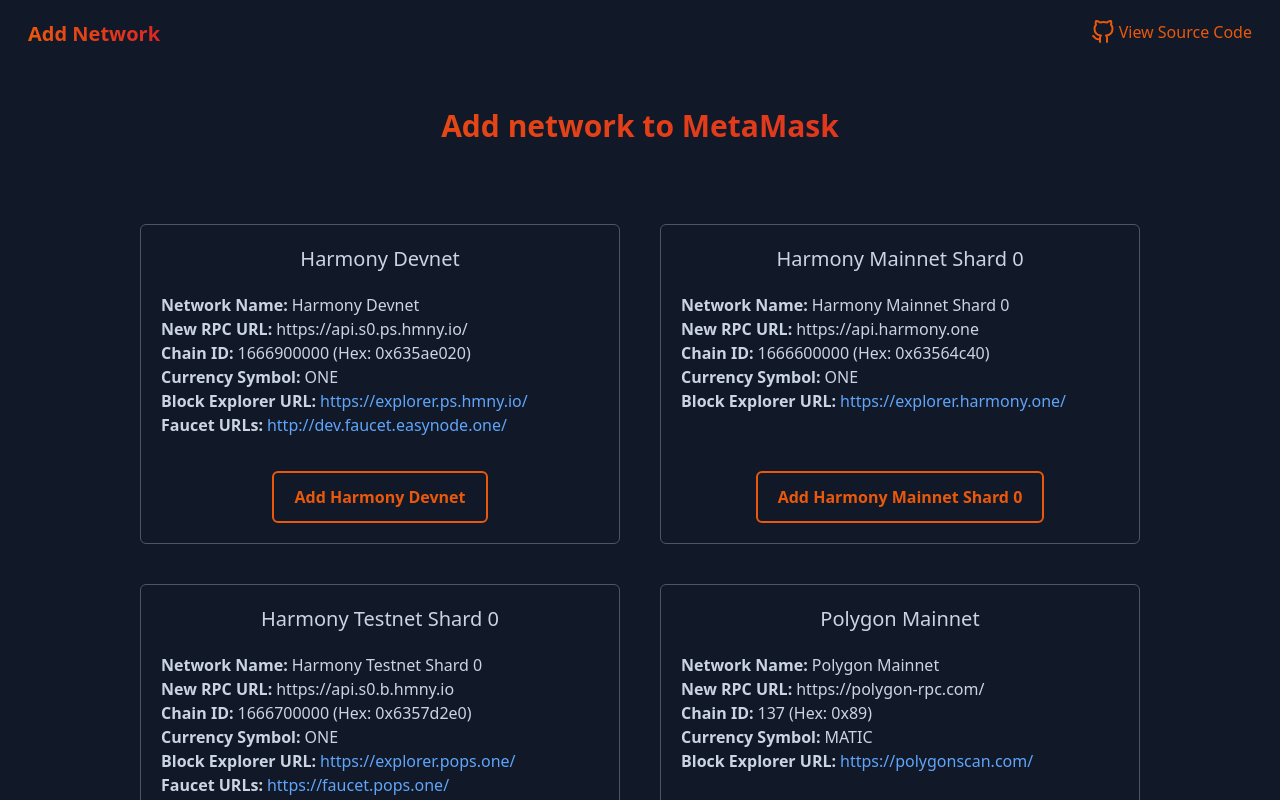
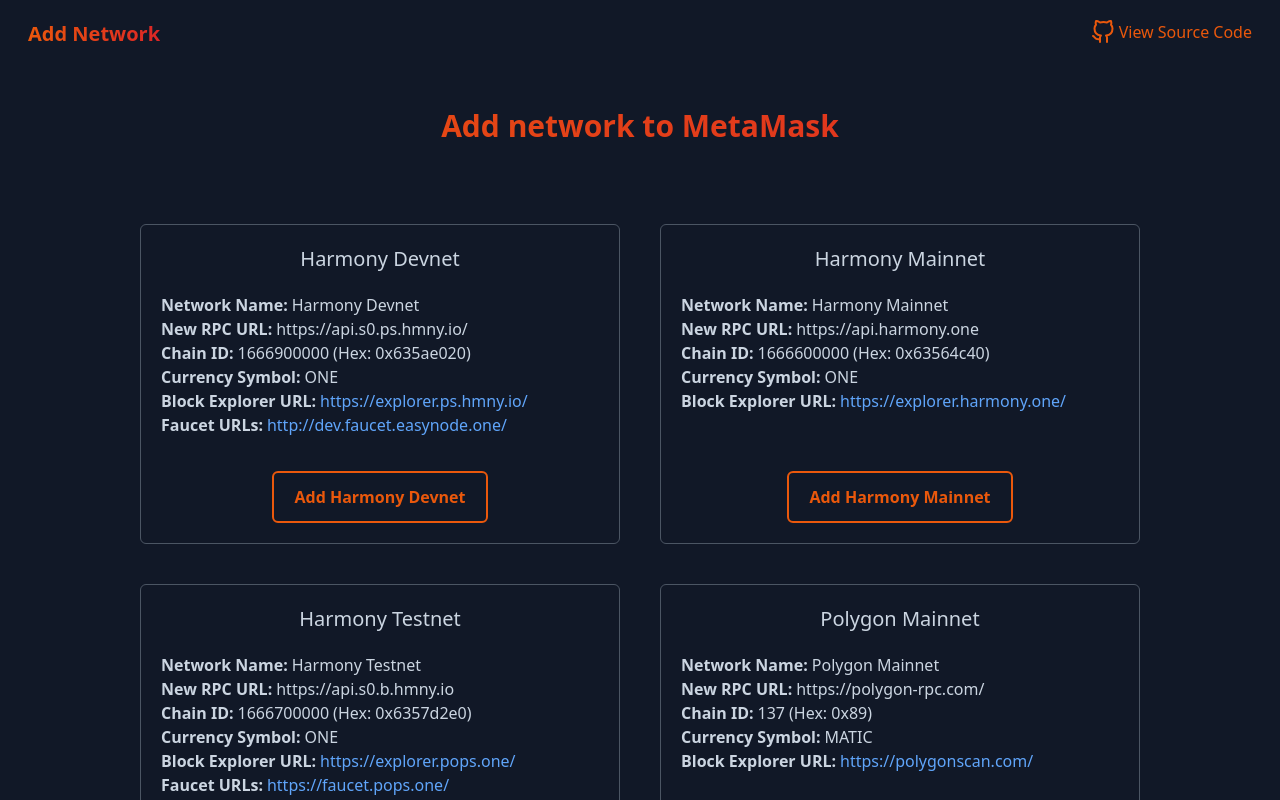
Before and after one commit to vplasencia/add-network, a Next.js app: page / in a window 1280 px wide. Shown: the top 800 px of the page. Built offline with nearby package versions, Linux system fonts and the light colour scheme.

Commit message:
Change Harmony chain name

```diff
--- a/data/networks.js
+++ b/data/networks.js
@@ -20,7 +20,7 @@
   },
   {
     chainId: "1666600000",
-    chainName: "Harmony Mainnet Shard 0",
+    chainName: "Harmony Mainnet",
     rpcUrls: ["https://api.harmony.one"],
     nativeCurrency: {
       symbol: "ONE",
@@ -29,7 +29,7 @@
   },
   {
     chainId: "1666700000",
-    chainName: "Harmony Testnet Shard 0",
+    chainName: "Harmony Testnet",
     rpcUrls: ["https://api.s0.b.hmny.io"],
     nativeCurrency: {
       symbol: "ONE",
```
